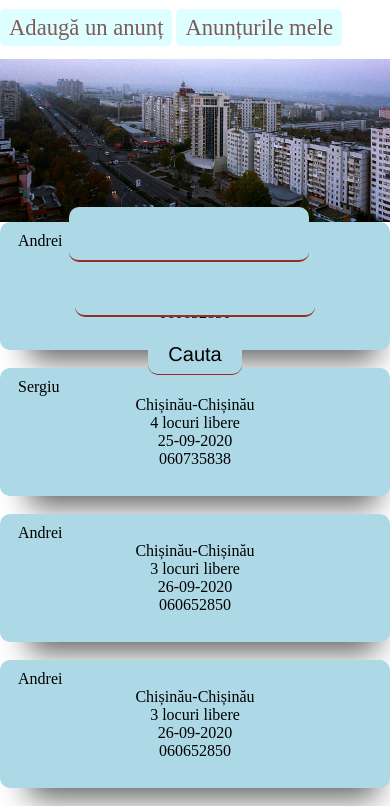
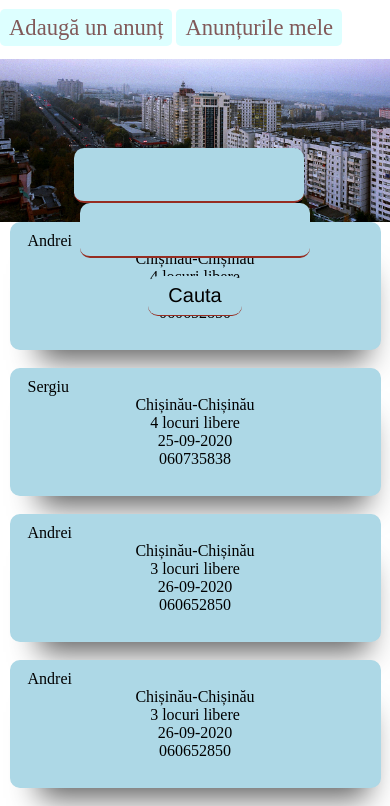
Before and after one commit to Andrew-cod/tw, a plain HTML site: page index.html in a window 390 px wide. Shown: the part 105-911 px from the top of the page. Drawn offline with Linux system fonts and the light colour scheme; a web font is replaced by a local one.

Commit message:
Update index.html

```diff
--- a/index.html
+++ b/index.html
@@ -416,6 +416,7 @@ background: #555;
   width:auto;
   margin: 0px auto;
 
+
 }
 
 .buton-adauga-un-anunt {
@@ -465,7 +466,7 @@ text-decoration: none;
 
 .cautare {
   position:absolute;
-  top:37%;
+  top:30%;
   text-align:center;
   width:100%;
   margin: 0px auto;
@@ -486,7 +487,7 @@ box-shadow: 8px 31px 30px -21px rgba(0,0,0,0.63);
 
 
 select {
-width:240px;
+width:230px;
 height: 55px;
 font-size: 100%;
 font-weight: bold;
@@ -518,6 +519,7 @@ border-bottom: 1.5px solid #962d22;
 .anunt {
 background-color:lightblue;
 color:black;
+width:90%;
 border:10px solid lightblue;
 border-radius:10px;
 -webkit-box-shadow: 8px 31px 30px -21px rgba(0,0,0,0.63);
```
